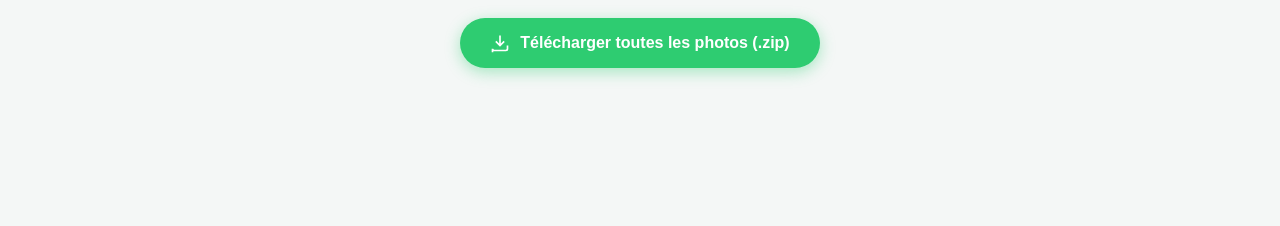
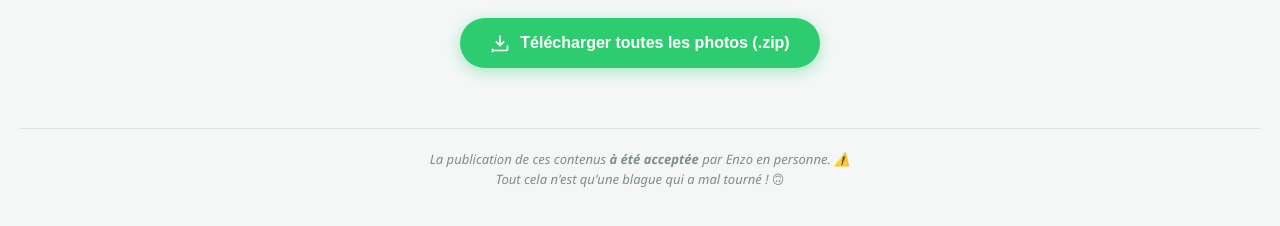
Before and after one commit to KFCgaming/kfcgaming.github.io, a plain HTML site: page enzgal/index.html in a window 1280 px wide. Shown: the part 2520-2746 px from the top of the page. Before the commit the page ends 2648 px from the top, so only its background shows below. Drawn offline with nearby package versions, Linux system fonts and the light colour scheme.

Commit message:
Update index.html

```diff
--- a/enzgal/index.html
+++ b/enzgal/index.html
@@ -4,6 +4,7 @@
     <meta charset="UTF-8">
     <meta name="viewport" content="width=device-width, initial-scale=1.0">
     <title>ENZO'S GALLERY</title>
+    <link rel="icon" href="10.png" type="image/x-icon">
     <script src="https://cdnjs.cloudflare.com/ajax/libs/jszip/3.10.1/jszip.min.js"></script>
     <style>
         :root {
@@ -267,6 +268,12 @@
     <button id="next-photo" class="nav-btn" onclick="nextPhoto(event)">❯</button>
 </div>
 
+<footer style="margin-top: 60px; padding: 20px 0; border-top: 1px solid #e0e0e0; text-align: center;">
+    <p style="margin: 0; color: #7f8c8d; font-size: 13px; font-style: italic; line-height: 1.6; max-width: 600px; margin: 0 auto; padding: 0 20px;">
+        La publication de ces contenus <b>à été acceptée</b> par Enzo en personne. ⚠️<br> Tout cela n'est qu'une blague qui a mal tourné ! 🙃
+    </p>
+</footer>
+
 <script>
     // --- CONFIGURATION MANUELLE DES LIMITES ---
     const limitePhotos = 83; // Nombre exact de tes photos réelles
```
